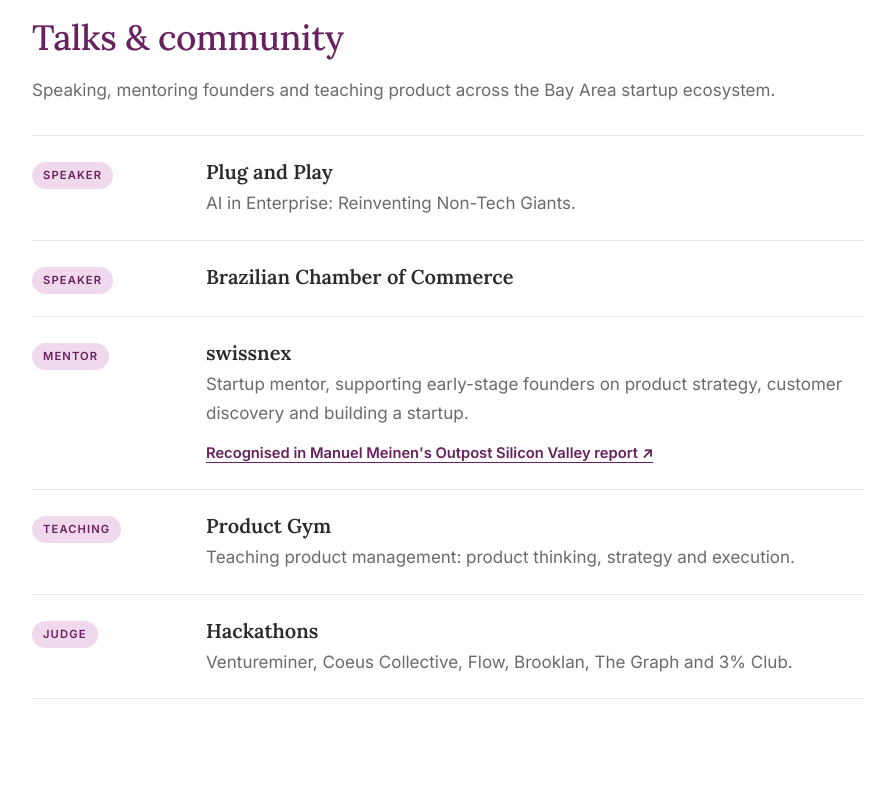
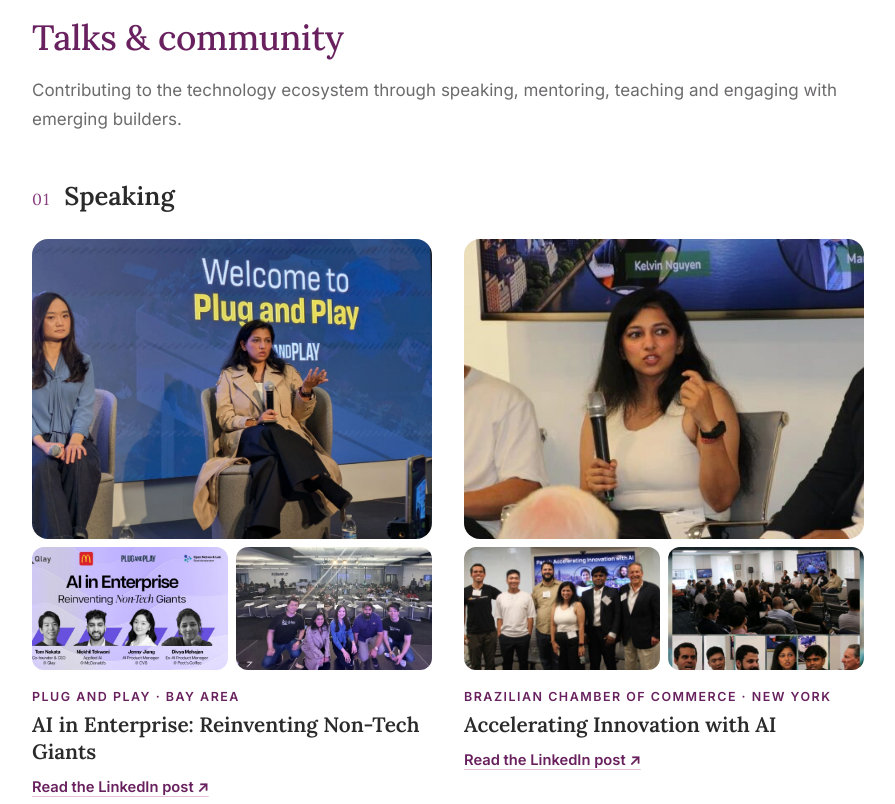
Before and after one commit to divu112311/divu112311.github.io, a plain HTML site: page index.html in a window 1280 px wide. Shown: the part 3080-3884 px from the top of the page, without its empty margins (192-1087 px from the left). Drawn offline with Linux system fonts and the light colour scheme.

Commit message:
Talks: Speaking block with photos, LinkedIn posts and photo viewer
Co-Authored-By: Claude Opus 5.5 <noreply@anthropic.com>

```diff
--- a/index.html
+++ b/index.html
@@ -86,8 +86,28 @@
   .lede{color:var(--ink-soft);margin-bottom:30px}
   .band .lede{color:var(--on-plum-soft)}
 
-  /* talks & community */
-  .item{display:grid;grid-template-columns:150px 1fr;gap:24px;padding:22px 0;border-top:1px solid var(--line)}
+  /* speaking */
+  .block{margin-top:40px}
+  .block-head{display:flex;align-items:baseline;gap:14px;margin-bottom:22px}
+  .block-head .num{font-family:Lora,Georgia,serif;color:var(--plum-mid);font-size:1rem;letter-spacing:.08em}
+  .block-head h3{font-family:Lora,Georgia,serif;font-weight:600;font-size:1.6rem;color:var(--ink)}
+  .talks{display:grid;grid-template-columns:1fr 1fr;gap:32px;margin-bottom:48px}
+  .shots{display:grid;grid-template-columns:1fr 1fr;gap:8px}
+  .shot{display:block;border-radius:12px;overflow:hidden;aspect-ratio:16/10;background:var(--paper-2);cursor:zoom-in}
+  .shot.big{grid-column:1/-1;aspect-ratio:4/3;border-radius:16px}
+  .shot img{width:100%;height:100%;object-fit:cover;display:block;transition:transform .4s ease}
+  .shot:hover img{transform:scale(1.03)}
+  .talk .where{margin-top:16px;font-size:.78rem;letter-spacing:.12em;text-transform:uppercase;font-weight:600;color:var(--plum)}
+  .talk h4{font-family:Lora,Georgia,serif;font-weight:600;font-size:1.3rem;line-height:1.3;margin-top:4px;color:var(--ink)}
+  .talk .post{display:inline-block;margin-top:10px;font-size:.92rem;font-weight:600;color:var(--plum);text-underline-offset:4px;text-decoration-color:var(--lilac-2)}
+  @media(max-width:760px){.talks{grid-template-columns:1fr;gap:40px}}
+
+  /* photo viewer */
+  .viewer{position:fixed;inset:0;z-index:50;background:rgba(20,6,18,.9);display:none;align-items:center;justify-content:center;padding:24px;cursor:zoom-out}
+  .viewer.open{display:flex}
+  .viewer img{max-width:100%;max-height:100%;border-radius:10px;box-shadow:0 20px 60px rgba(0,0,0,.5)}
+
+  /* talks & community */  .item{display:grid;grid-template-columns:150px 1fr;gap:24px;padding:22px 0;border-top:1px solid var(--line)}
   .item:last-child{border-bottom:1px solid var(--line)}
   .badge{align-self:start;justify-self:start;font-size:.7rem;letter-spacing:.1em;text-transform:uppercase;font-weight:600;color:var(--plum);background:var(--lilac);padding:4px 11px;border-radius:999px;margin-top:4px}
   .item h3{font-family:Lora,Georgia,serif;font-size:1.25rem;font-weight:600;line-height:1.35}
@@ -215,14 +235,32 @@
 <section id="talks">
   <div class="wrap">
     <h2>Talks & community</h2>
-    <p class="lede">Speaking, mentoring founders and teaching product across the Bay Area startup ecosystem.</p>
-    <div class="item">
-      <span class="badge">Speaker</span>
-      <div><h3>Plug and Play</h3><p>AI in Enterprise: Reinventing Non-Tech Giants.</p></div>
-    </div>
-    <div class="item">
-      <span class="badge">Speaker</span>
-      <div><h3>Brazilian Chamber of Commerce</h3></div>
+    <p class="lede">Contributing to the technology ecosystem through speaking, mentoring, teaching and engaging with emerging builders.</p>
+
+    <div class="block">
+      <div class="block-head"><span class="num">01</span><h3>Speaking</h3></div>
+      <div class="talks">
+        <article class="talk">
+          <div class="shots">
+            <a class="shot big" href="photos/speaking/pnp-stage.jpg"><img src="photos/speaking/pnp-stage.jpg" alt="Divya speaking on stage at Plug and Play" style="object-position:62% 40%" loading="lazy"></a>
+            <a class="shot" href="photos/speaking/pnp-poster.jpg"><img src="photos/speaking/pnp-poster.jpg" alt="AI in Enterprise panel speakers poster" style="object-position:88% 50%" loading="lazy"></a>
+            <a class="shot" href="photos/speaking/pnp-group.jpg"><img src="photos/speaking/pnp-group.jpg" alt="Panelists with the audience at Plug and Play" style="object-position:50% 75%" loading="lazy"></a>
+          </div>
+          <p class="where">Plug and Play · Bay Area</p>
+          <h4>AI in Enterprise: Reinventing Non-Tech Giants</h4>
+          <a class="post" href="https://lnkd.in/p/gXWdmFhP" target="_blank" rel="noopener">Read the LinkedIn post ↗</a>
+        </article>
+        <article class="talk">
+          <div class="shots">
+            <a class="shot big" href="photos/speaking/brazil-speaking.jpg"><img src="photos/speaking/brazil-speaking.jpg" alt="Divya speaking on the Accelerating Innovation with AI panel" style="object-position:50% 40%" loading="lazy"></a>
+            <a class="shot" href="photos/speaking/brazil-panel.jpg"><img src="photos/speaking/brazil-panel.jpg" alt="Panelists in front of the Accelerating Innovation with AI screen" loading="lazy"></a>
+            <a class="shot" href="photos/speaking/brazil-poster.jpg"><img src="photos/speaking/brazil-poster.jpg" alt="Accelerating Innovation with AI panel poster" style="object-position:50% 30%" loading="lazy"></a>
+          </div>
+          <p class="where">Brazilian Chamber of Commerce · New York</p>
+          <h4>Accelerating Innovation with AI</h4>
+          <a class="post" href="https://lnkd.in/p/grdf9Br4" target="_blank" rel="noopener">Read the LinkedIn post ↗</a>
+        </article>
+      </div>
     </div>
     <div class="item">
       <span class="badge">Mentor</span>
@@ -253,7 +291,19 @@
   </div>
 </footer>
 
+<div class="viewer" role="dialog" aria-label="Photo"><img alt=""></div>
+
 <script>
+  // Click a talk photo to see it full size; click anywhere or press Esc to close.
+  (function () {
+    const v = document.querySelector('.viewer'), vi = v.querySelector('img');
+    document.querySelectorAll('a.shot').forEach(a => a.addEventListener('click', e => {
+      e.preventDefault(); vi.src = a.href; vi.alt = a.querySelector('img').alt; v.classList.add('open');
+    }));
+    const close = () => v.classList.remove('open');
+    v.addEventListener('click', close);
+    document.addEventListener('keydown', e => { if (e.key === 'Escape') close(); });
+  })();
   document.getElementById('y').textContent = new Date().getFullYear();
 
 </script>
```
Also changed, not shown: photos/speaking/brazil-panel.jpg (added), photos/speaking/brazil-poster.jpg (added), photos/speaking/brazil-speaking.jpg (added), photos/speaking/pnp-group.jpg (added), photos/speaking/pnp-poster.jpg (added), photos/speaking/pnp-stage.jpg (added).
